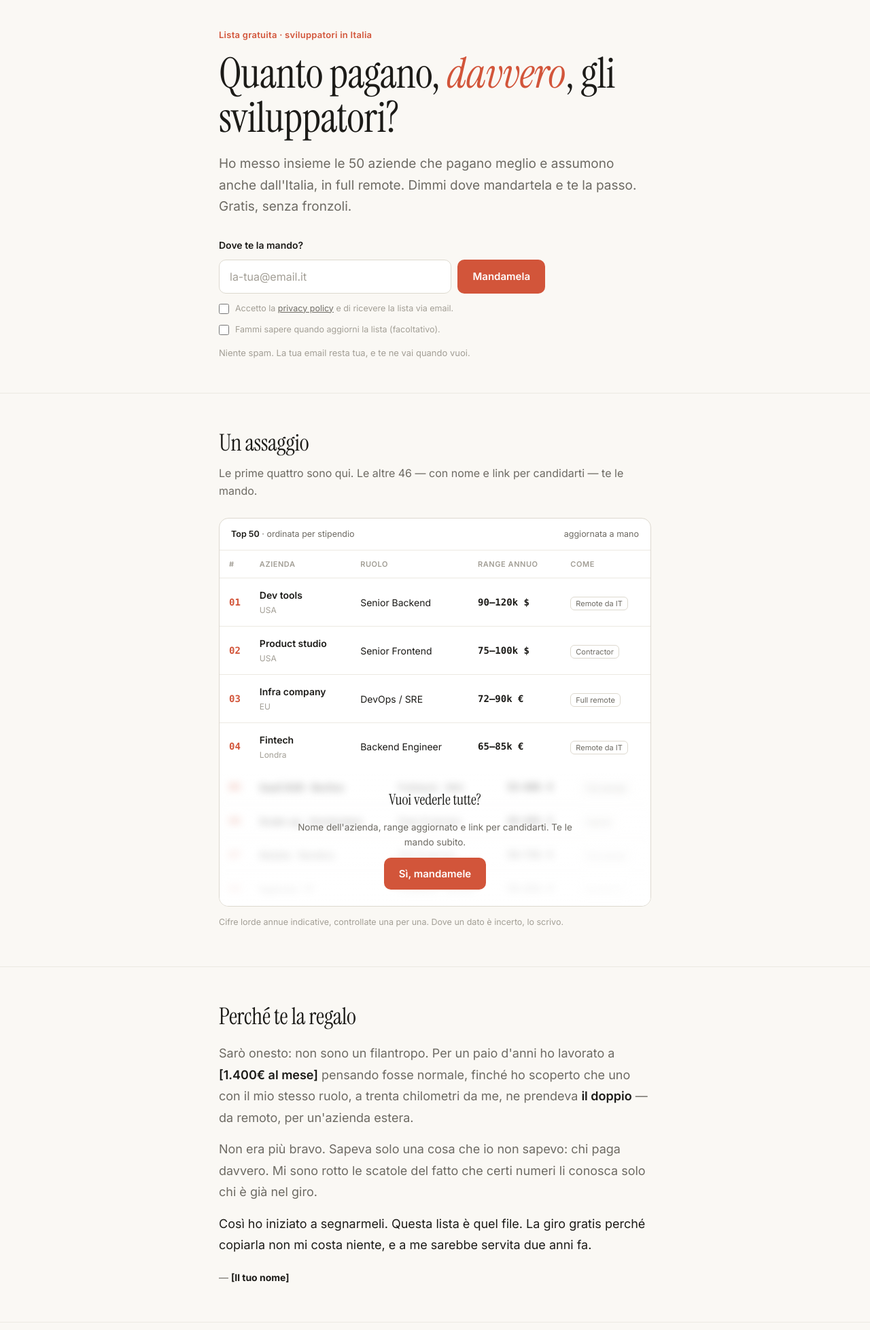
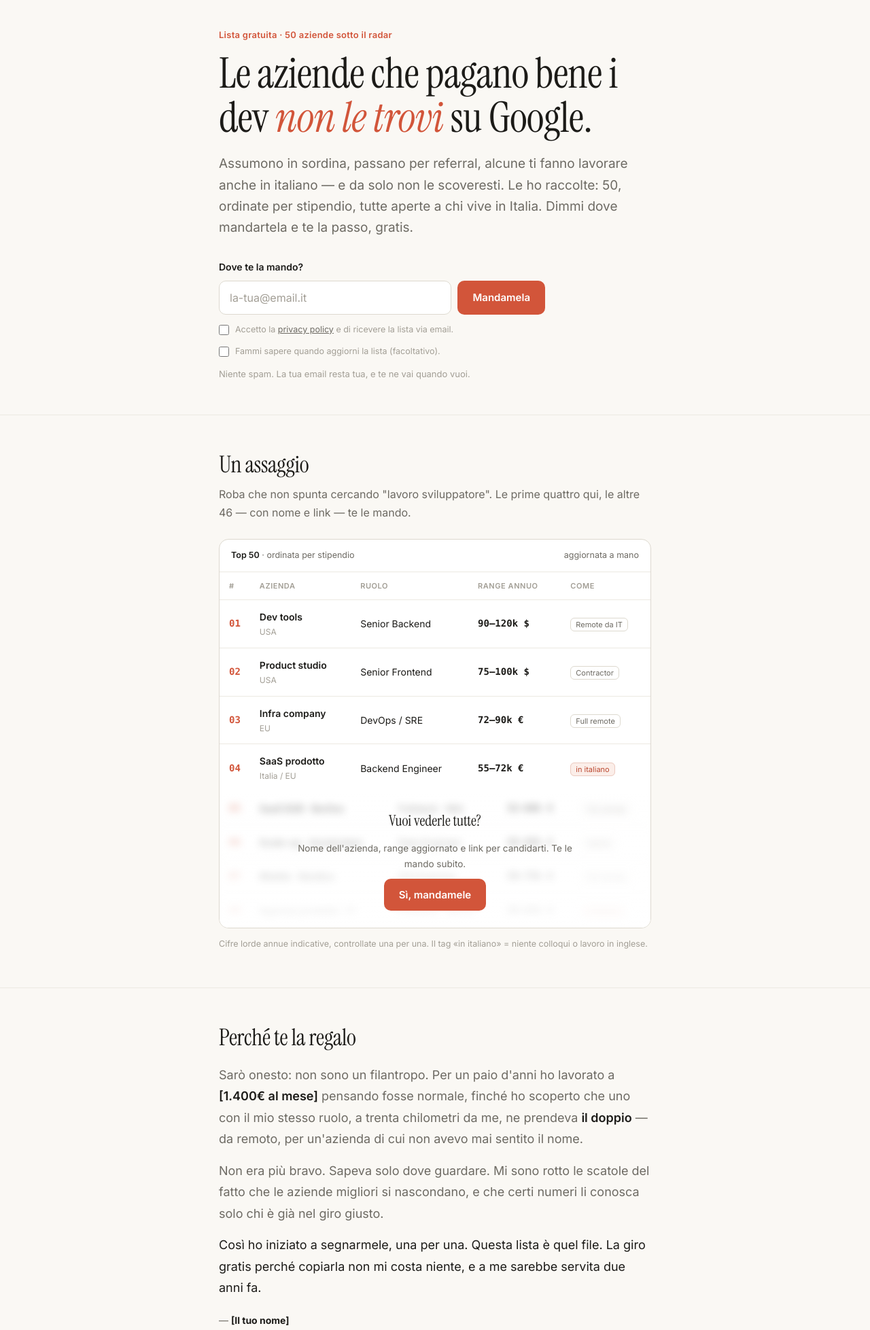
Before and after one commit to massimiliano-demiri/dev-salary-newsletter, a website: page public/index.html in a window 1280 px wide. Shown: the part 80-2037 px from the top of the page at 68% size. Drawn offline with Linux system fonts and the light colour scheme.

Commit message:
ritocco index

```diff
--- a/public/index.html
+++ b/public/index.html
@@ -3,10 +3,10 @@
 <head>
 <meta charset="UTF-8" />
 <meta name="viewport" content="width=device-width, initial-scale=1" />
-<title>Le 50 aziende che pagano meglio gli sviluppatori in Italia</title>
-<meta name="description" content="Una lista gratuita: chi paga bene gli sviluppatori e assume anche dall'Italia. Dimmi dove mandartela." />
-<meta property="og:title" content="Le 50 aziende che pagano meglio gli sviluppatori" />
-<meta property="og:description" content="Lista gratuita con stipendi reali e chi assume dall'Italia. Te la mando via email." />
+<title>Le aziende nascoste che pagano meglio gli sviluppatori (alcune in italiano)</title>
+<meta name="description" content="Una lista gratuita di aziende sotto traccia che pagano bene gli sviluppatori e assumono dall'Italia. Alcune lavorano in italiano. Dimmi dove mandartela." />
+<meta property="og:title" content="Le aziende nascoste che pagano meglio gli sviluppatori" />
+<meta property="og:description" content="Aziende sotto il radar che pagano bene e assumono dall'Italia, alcune in italiano. Te la mando via email, gratis." />
 <meta property="og:type" content="website" />
 <link rel="preconnect" href="https://fonts.googleapis.com" />
 <link rel="preconnect" href="https://fonts.gstatic.com" crossorigin />
@@ -27,20 +27,17 @@ html{scroll-behavior:smooth;-webkit-text-size-adjust:100%}
 body{font-family:var(--sans);background:var(--paper);color:var(--ink);line-height:1.65;-webkit-font-smoothing:antialiased;overflow-x:hidden}
 .wrap{max-width:680px;margin:0 auto;padding:0 22px}
 a{color:inherit}
-
 nav{border-bottom:1px solid var(--line)}
 .nav-in{max-width:680px;margin:0 auto;padding:0 22px;display:flex;align-items:center;justify-content:space-between;height:60px}
 .brand{font-family:var(--serif);font-size:23px;letter-spacing:.2px}
 .brand b{color:var(--accent);font-style:italic;font-weight:400}
 .nav-link{font-size:14px;color:var(--muted);text-decoration:none;border-bottom:1px solid var(--line2);padding-bottom:1px}
 .nav-link:hover{color:var(--ink)}
-
 .eyebrow{font-size:13px;color:var(--accent);font-weight:600;letter-spacing:.02em}
 header.hero{padding:60px 0 48px}
 h1{font-family:var(--serif);font-weight:400;font-size:clamp(38px,7.5vw,62px);line-height:1.04;letter-spacing:-.01em;margin-top:14px}
 h1 em{font-style:italic;color:var(--accent)}
 .lede{color:var(--muted);font-size:19px;margin-top:20px;max-width:34em}
-
 .form{margin-top:30px;max-width:480px}
 .flabel{font-size:14px;color:var(--ink);font-weight:600;margin-bottom:9px}
 .field{display:flex;gap:9px}
@@ -59,11 +56,9 @@ h1 em{font-style:italic;color:var(--accent)}
 .msg{display:none;margin-top:13px;padding:12px 14px;border-radius:var(--rs);font-size:14px}
 .msg.ok{display:block;background:#eef7ef;color:#2f7d39;border:1px solid #cfe6d2}
 .msg.err{display:block;background:#fdeeee;color:#c0392b;border:1px solid #f3d2d0}
-
 section{padding:54px 0;border-top:1px solid var(--line)}
 .stitle{font-family:var(--serif);font-size:clamp(26px,4.5vw,34px);font-weight:400;letter-spacing:-.01em;line-height:1.1}
 .ssub{color:var(--muted);font-size:16px;margin-top:12px}
-
 .preview{margin-top:26px;border:1px solid var(--line2);border-radius:var(--r);overflow:hidden;background:var(--surface)}
 .ptop{display:flex;align-items:center;justify-content:space-between;padding:13px 17px;border-bottom:1px solid var(--line);font-size:12.5px;color:var(--muted)}
 .ptop b{color:var(--ink);font-weight:600}
@@ -76,19 +71,18 @@ table.ltbl tr:last-child td{border-bottom:0}
 .co small{display:block;color:var(--faint);font-weight:400;font-size:12px;margin-top:1px}
 .range{font-family:var(--mono);color:var(--ink);font-weight:600;white-space:nowrap}
 .badge{font-size:11px;color:var(--muted);border:1px solid var(--line2);border-radius:6px;padding:2px 7px;white-space:nowrap}
+.badge.it{color:var(--accent-d);border-color:#eccabf;background:var(--accent-soft)}
 .locked{position:relative}
 .locked .ltbl{filter:blur(6px);opacity:.6;user-select:none;pointer-events:none}
 .lock-ov{position:absolute;inset:0;display:flex;flex-direction:column;align-items:center;justify-content:center;text-align:center;gap:11px;padding:22px;background:linear-gradient(180deg,rgba(255,255,255,.25),rgba(255,255,255,.93))}
 .lock-ov h4{font-family:var(--serif);font-size:22px;font-weight:400}
 .lock-ov p{font-size:13.5px;color:var(--muted);max-width:32em}
 .pnote{font-size:12.5px;color:var(--faint);margin-top:13px}
-
 .story{font-size:18px;line-height:1.75;color:var(--muted);display:flex;flex-direction:column;gap:15px}
 .story b{color:var(--ink);font-weight:600}
 .story .last{color:var(--ink)}
 .sig{margin-top:20px;font-size:14px;color:var(--muted)}
 .sig b{color:var(--ink)}
-
 .faq{display:flex;flex-direction:column;gap:9px;margin-top:24px}
 details{border:1px solid var(--line);border-radius:var(--rs);background:var(--surface);overflow:hidden}
 details[open]{border-color:var(--line2)}
@@ -97,14 +91,12 @@ summary::-webkit-details-marker{display:none}
 summary .pm{color:var(--accent);font-weight:400;font-size:20px;line-height:1}
 details[open] summary .pm{transform:rotate(45deg)}
 .ans{padding:0 17px 16px;color:var(--muted);font-size:14.5px}
-
 .final .stitle{margin-bottom:8px}
 footer{border-top:1px solid var(--line);padding:30px 0;color:var(--faint);font-size:13px}
 .foot-in{display:flex;flex-wrap:wrap;gap:12px 18px;align-items:center;justify-content:space-between}
 .foot-links{display:flex;gap:16px;flex-wrap:wrap}
 .foot-links a{color:var(--faint);text-decoration:none}
 .foot-links a:hover{color:var(--muted)}
-
 .fade{animation:fade .6s ease both}
 @keyframes fade{from{opacity:0;transform:translateY(10px)}to{opacity:1;transform:none}}
 @media (prefers-reduced-motion:reduce){.fade{animation:none}}
@@ -121,9 +113,9 @@ footer{border-top:1px solid var(--line);padding:30px 0;color:var(--faint);font-s
 
 <header class="hero">
   <div class="wrap fade" id="prendila">
-    <div class="eyebrow">Lista gratuita · sviluppatori in Italia</div>
-    <h1>Quanto pagano, <em>davvero</em>, gli sviluppatori?</h1>
-    <p class="lede">Ho messo insieme le 50 aziende che pagano meglio e assumono anche dall'Italia, in full remote. Dimmi dove mandartela e te la passo. Gratis, senza fronzoli.</p>
+    <div class="eyebrow">Lista gratuita · 50 aziende sotto il radar</div>
+    <h1>Le aziende che pagano bene i dev <em>non le trovi</em> su Google.</h1>
+    <p class="lede">Assumono in sordina, passano per referral, alcune ti fanno lavorare anche in italiano — e da solo non le scoveresti. Le ho raccolte: 50, ordinate per stipendio, tutte aperte a chi vive in Italia. Dimmi dove mandartela e te la passo, gratis.</p>
 
     <form class="form js-form" novalidate>
       <div class="flabel">Dove te la mando?</div>
@@ -143,7 +135,7 @@ footer{border-top:1px solid var(--line);padding:30px 0;color:var(--faint);font-s
 <section>
   <div class="wrap">
     <div class="stitle">Un assaggio</div>
-    <p class="ssub">Le prime quattro sono qui. Le altre 46 — con nome e link per candidarti — te le mando.</p>
+    <p class="ssub">Roba che non spunta cercando "lavoro sviluppatore". Le prime quattro qui, le altre 46 — con nome e link — te le mando.</p>
 
     <div class="preview">
       <div class="ptop"><span><b>Top 50</b> · ordinata per stipendio</span><span>aggiornata a mano</span></div>
@@ -153,7 +145,7 @@ footer{border-top:1px solid var(--line);padding:30px 0;color:var(--faint);font-s
           <tr><td class="rk">01</td><td class="co">Dev tools <small>USA</small></td><td>Senior Backend</td><td class="range">90–120k $</td><td><span class="badge">Remote da IT</span></td></tr>
           <tr><td class="rk">02</td><td class="co">Product studio <small>USA</small></td><td>Senior Frontend</td><td class="range">75–100k $</td><td><span class="badge">Contractor</span></td></tr>
           <tr><td class="rk">03</td><td class="co">Infra company <small>EU</small></td><td>DevOps / SRE</td><td class="range">72–90k €</td><td><span class="badge">Full remote</span></td></tr>
-          <tr><td class="rk">04</td><td class="co">Fintech <small>Londra</small></td><td>Backend Engineer</td><td class="range">65–85k €</td><td><span class="badge">Remote da IT</span></td></tr>
+          <tr><td class="rk">04</td><td class="co">SaaS prodotto <small>Italia / EU</small></td><td>Backend Engineer</td><td class="range">55–72k €</td><td><span class="badge it">in italiano</span></td></tr>
         </tbody>
       </table>
       <div class="locked">
@@ -162,7 +154,7 @@ footer{border-top:1px solid var(--line);padding:30px 0;color:var(--faint);font-s
             <tr><td class="rk">05</td><td class="co">SaaS B2B · Berlino</td><td>Fullstack · Mid</td><td class="range">52–68k €</td><td><span class="badge">Full remote</span></td></tr>
             <tr><td class="rk">06</td><td class="co">Scale-up · Amsterdam</td><td>Data Engineer</td><td class="range">60–80k €</td><td><span class="badge">Hybrid</span></td></tr>
             <tr><td class="rk">07</td><td class="co">Mobile · Nordics</td><td>iOS Engineer</td><td class="range">58–75k €</td><td><span class="badge">Full remote</span></td></tr>
-            <tr><td class="rk">08</td><td class="co">Agenzia · IT</td><td>Fullstack · Senior</td><td class="range">50–65k €</td><td><span class="badge">Remote IT</span></td></tr>
+            <tr><td class="rk">08</td><td class="co">Agenzia prodotto · IT</td><td>Fullstack · Senior</td><td class="range">50–65k €</td><td><span class="badge it">in italiano</span></td></tr>
           </tbody>
         </table>
         <div class="lock-ov">
@@ -172,7 +164,7 @@ footer{border-top:1px solid var(--line);padding:30px 0;color:var(--faint);font-s
         </div>
       </div>
     </div>
-    <p class="pnote">Cifre lorde annue indicative, controllate una per una. Dove un dato è incerto, lo scrivo.</p>
+    <p class="pnote">Cifre lorde annue indicative, controllate una per una. Il tag «in italiano» = niente colloqui o lavoro in inglese.</p>
   </div>
 </section>
 
@@ -180,9 +172,9 @@ footer{border-top:1px solid var(--line);padding:30px 0;color:var(--faint);font-s
   <div class="wrap">
     <div class="stitle">Perché te la regalo</div>
     <div class="story" style="margin-top:20px">
-      <p>Sarò onesto: non sono un filantropo. Per un paio d'anni ho lavorato a <b>[1.400€ al mese]</b> pensando fosse normale, finché ho scoperto che uno con il mio stesso ruolo, a trenta chilometri da me, ne prendeva <b>il doppio</b> — da remoto, per un'azienda estera.</p>
-      <p>Non era più bravo. Sapeva solo una cosa che io non sapevo: chi paga davvero. Mi sono rotto le scatole del fatto che certi numeri li conosca solo chi è già nel giro.</p>
-      <p class="last">Così ho iniziato a segnarmeli. Questa lista è quel file. La giro gratis perché copiarla non mi costa niente, e a me sarebbe servita due anni fa.</p>
+      <p>Sarò onesto: non sono un filantropo. Per un paio d'anni ho lavorato a <b>[1.400€ al mese]</b> pensando fosse normale, finché ho scoperto che uno con il mio stesso ruolo, a trenta chilometri da me, ne prendeva <b>il doppio</b> — da remoto, per un'azienda di cui non avevo mai sentito il nome.</p>
+      <p>Non era più bravo. Sapeva solo dove guardare. Mi sono rotto le scatole del fatto che le aziende migliori si nascondano, e che certi numeri li conosca solo chi è già nel giro giusto.</p>
+      <p class="last">Così ho iniziato a segnarmele, una per una. Questa lista è quel file. La giro gratis perché copiarla non mi costa niente, e a me sarebbe servita due anni fa.</p>
     </div>
     <p class="sig">— <b>[Il tuo nome]</b></p>
   </div>
@@ -201,6 +193,10 @@ footer{border-top:1px solid var(--line);padding:30px 0;color:var(--faint);font-s
         <div class="ans">Da annunci reali, posizioni aperte e dalla mia esperienza. Sono range indicativi, controllati prima di metterli.</div>
       </details>
       <details>
+        <summary>Perché non le trovo da solo?<span class="pm">+</span></summary>
+        <div class="ans">Perché non fanno rumore: assumono senza grandi annunci, non stanno in cima alle solite bacheche e spesso vanno per referral. Alcune lavorano in italiano, quindi niente colloqui in inglese. Scovarle richiede tempo — io quel tempo l'ho già speso.</div>
+      </details>
+      <details>
         <summary>E se voglio togliermi?<span class="pm">+</span></summary>
         <div class="ans">Un click e sei fuori. La tua email non finisce da nessun'altra parte.</div>
       </details>
@@ -211,7 +207,7 @@ footer{border-top:1px solid var(--line);padding:30px 0;color:var(--faint);font-s
 <section class="final">
   <div class="wrap fade">
     <div class="stitle">Allora, te la mando?</div>
-    <p class="ssub">Dieci secondi adesso. Poi sai esattamente quanto puoi chiedere.</p>
+    <p class="ssub">Dieci secondi adesso. Poi sai dove cercare — e quanto puoi chiedere.</p>
     <form class="form js-form" novalidate>
       <div class="field">
         <input type="email" name="email" placeholder="la-tua@email.it" required autocomplete="email" />
```
